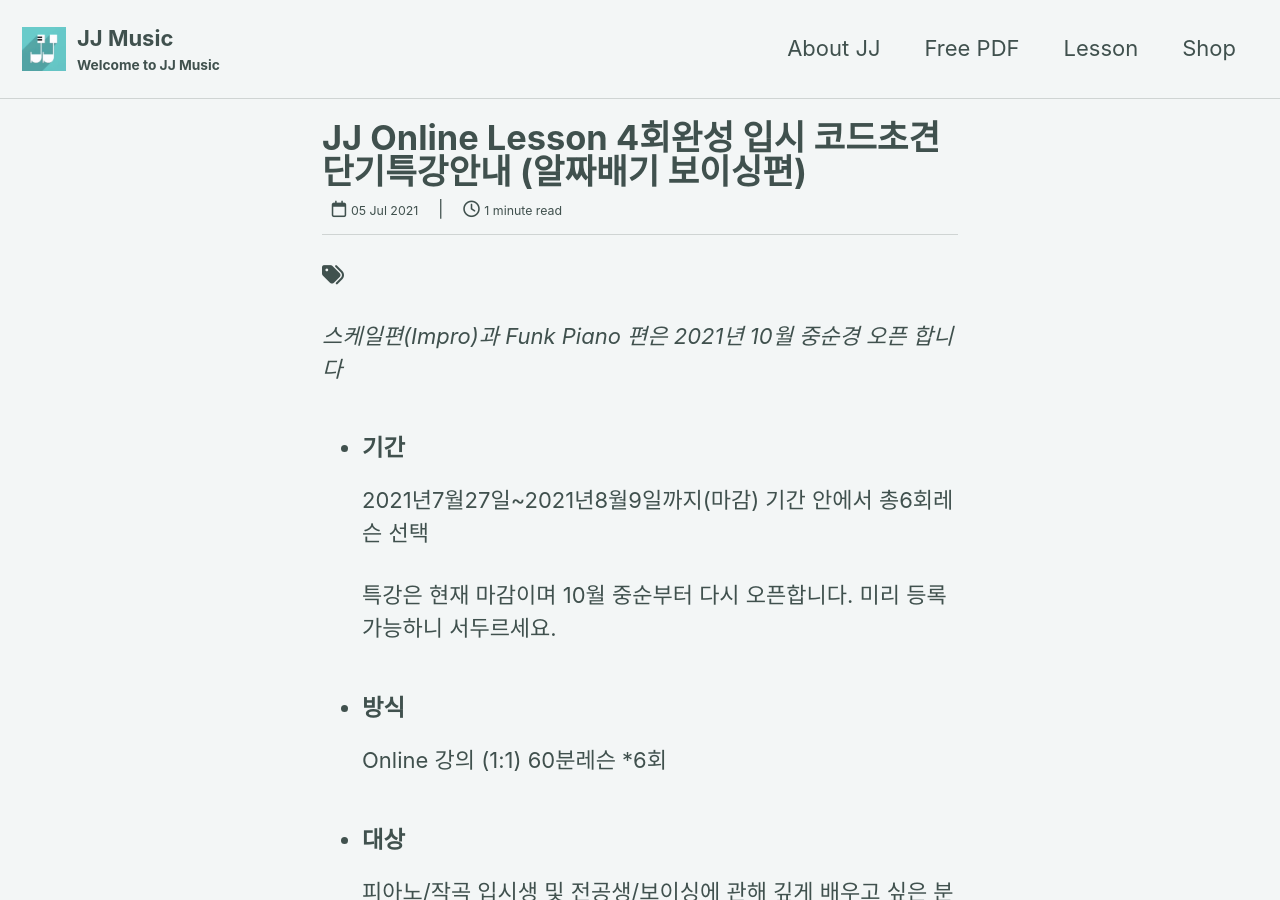
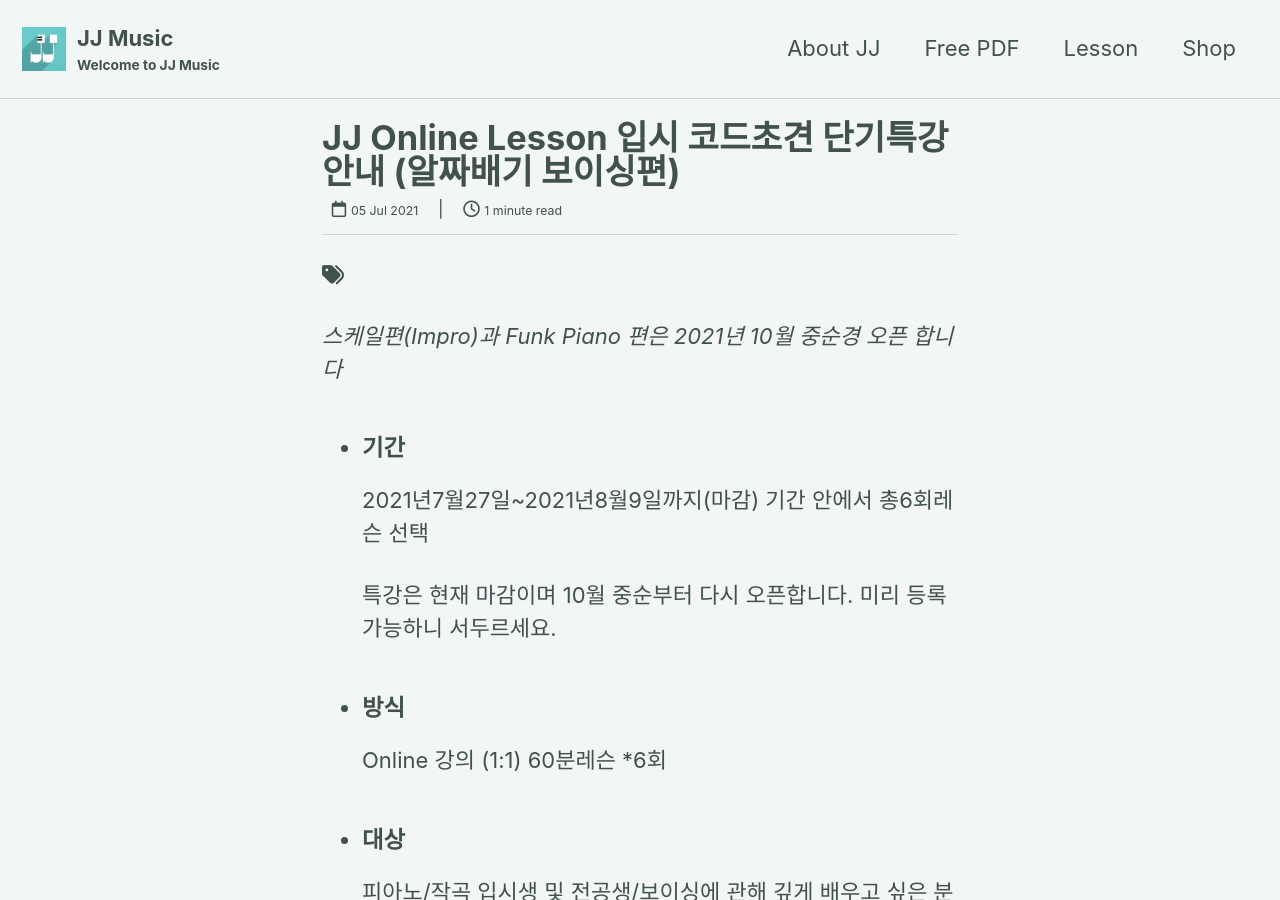
Before and after one commit to jjmusic-online/jjmusic-online.github.io, a Jekyll site: the page built from _posts/2021-07-05-my-first-post.md, in a window 1280 px wide and 900 px high. Built offline with Jekyll 4.4.1, drawn with Linux system fonts in a browser that asks for light colours; cached includes are drawn as plain includes; nearby versions of some CDN libraries; some of the changed text lies outside the part shown.

Commit message:
Update 2021-07-05-my-first-post.md

```diff
--- a/_posts/2021-07-05-my-first-post.md
+++ b/_posts/2021-07-05-my-first-post.md
@@ -1,6 +1,6 @@
 ---
 layout: posts
-title: "JJ Online Lesson 4회완성 입시 코드초견 단기특강안내
+title: "JJ Online Lesson 입시 코드초견 단기특강안내
          (알짜배기 보이싱편)"
 date: 2021-07-05
 ---
```
